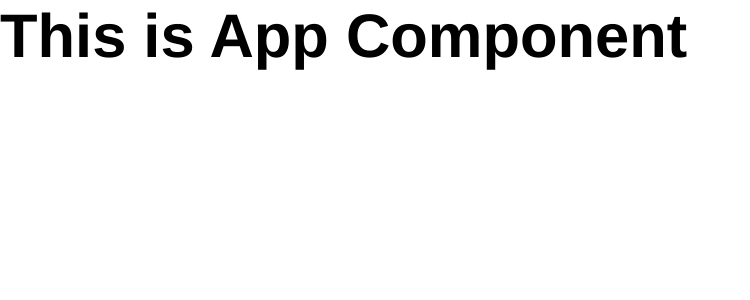
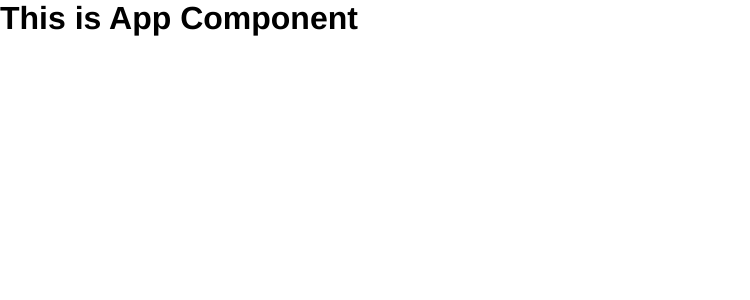
Before and after one commit to yousuf4you/friends-motos-client, a React (Create React App) app: page / in a window 1280 px wide. Shown: the top 300 px of the page, without its empty margins (0-750 px from the left). Built offline with nearby package versions, Linux system fonts and the light colour scheme.

Commit message:
This is some edit.

```diff
--- a/package.json
+++ b/package.json
@@ -1,5 +1,5 @@
 {
-  "name": "friends-motos-client",
+	"name": "friends-motors-client",
 	"version": "0.1.0",
 	"private": true,
 	"dependencies": {
--- a/public/index.html
+++ b/public/index.html
@@ -10,34 +10,13 @@
 			content="Web site created using create-react-app"
 		/>
 		<link rel="apple-touch-icon" href="%PUBLIC_URL%/logo192.png" />
-    <!--
-      manifest.json provides metadata used when your web app is installed on a
-      user's mobile device or desktop. See https://developers.google.com/web/fundamentals/web-app-manifest/
-    -->
+
 		<link rel="manifest" href="%PUBLIC_URL%/manifest.json" />
-    <!--
-      Notice the use of %PUBLIC_URL% in the tags above.
-      It will be replaced with the URL of the `public` folder during the build.
-      Only files inside the `public` folder can be referenced from the HTML.
 
-      Unlike "/favicon.ico" or "favicon.ico", "%PUBLIC_URL%/favicon.ico" will
-      work correctly both with client-side routing and a non-root public URL.
-      Learn how to configure a non-root public URL by running `npm run build`.
-    -->
-    <title>React App</title>
+		<title>Friends Motors - Authorized TVS Representative</title>
 	</head>
 	<body>
 		<noscript>You need to enable JavaScript to run this app.</noscript>
 		<div id="root"></div>
-    <!--
-      This HTML file is a template.
-      If you open it directly in the browser, you will see an empty page.
-
-      You can add webfonts, meta tags, or analytics to this file.
-      The build step will place the bundled scripts into the <body> tag.
-
-      To begin the development, run `npm start` or `yarn start`.
-      To create a production bundle, use `npm run build` or `yarn build`.
-    -->
 	</body>
 </html>
--- a/src/App.jsx
+++ b/src/App.jsx
@@ -3,7 +3,7 @@ import React from "react";
 const App = () => {
 	return (
 		<div>
-			<h2>This is App Component</h2>
+			<h1>This is App Component</h1>
 		</div>
 	);
 };
--- a/src/styles.css
+++ b/src/styles.css
@@ -1,3 +1,7 @@
+:root {
+	--font-size: 62.5%;
+}
+
 * {
 	margin: 0;
 	padding: 0;
@@ -6,6 +10,5 @@
 
 html,
 body {
-	font-family: Helvetica, sans-serif;
-	font-size: 1.6em;
+	font-family: Helvetica;
 }
```
Also changed, not shown: 1 other file (tests, documents, lock files or other folders). Lines whose indentation alone changed are shown as unchanged.
